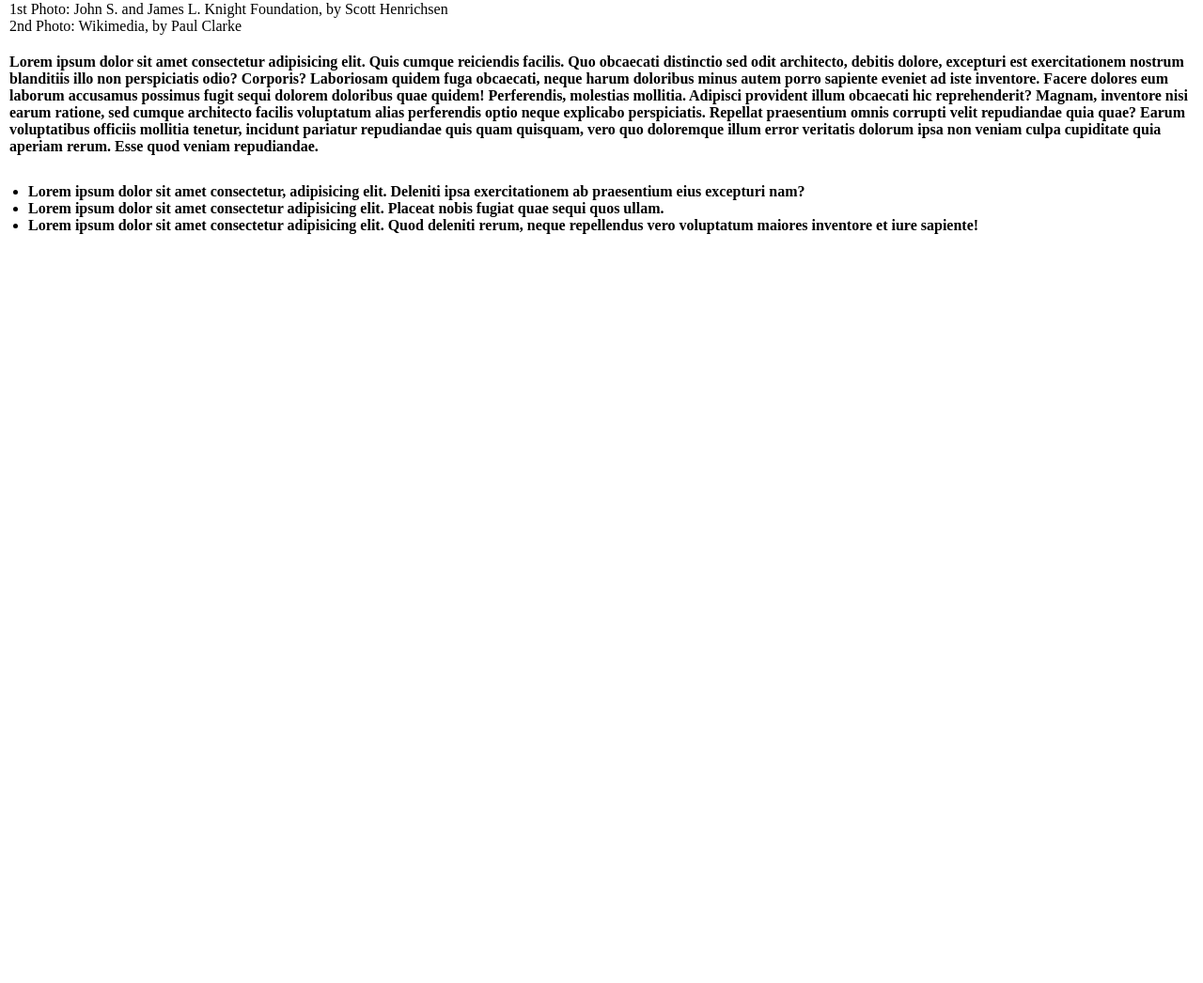
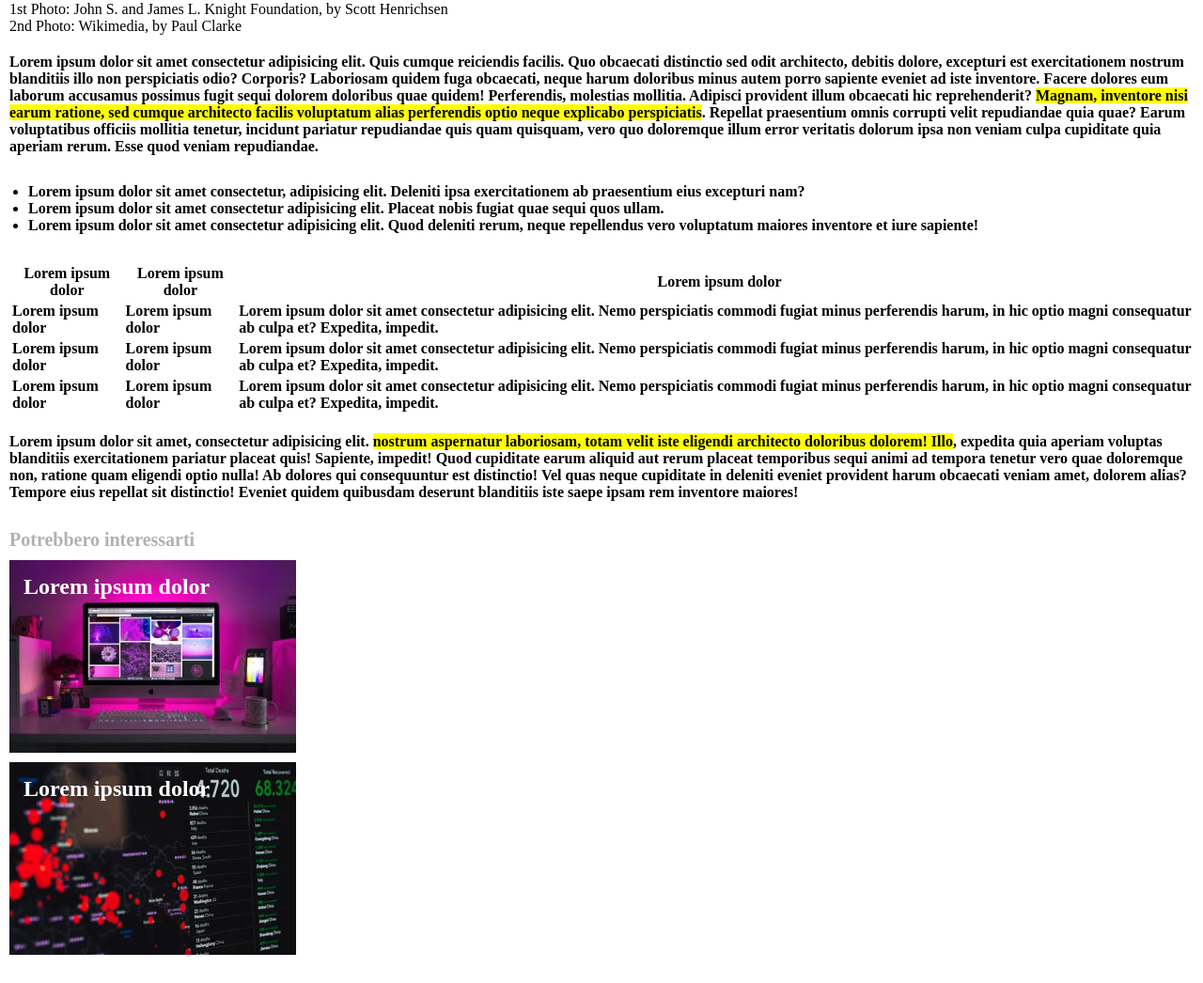
Before and after one commit to oninotna/html-css-booleaner, a plain HTML site: page index.html in a window 1280 px wide. Shown: the part 667-1713 px from the top of the page at 94% size. Before the commit the page ends 916 px from the top, so only its background shows below. Drawn offline with Linux system fonts and the light colour scheme.

Commit message:
coding completed

```diff
--- a/css/style.css
+++ b/css/style.css
@@ -41,6 +41,44 @@ main p {
 main ul {
     margin-top: 30px;
     margin-left: 10px;
+    margin-bottom: 30px;
     padding-left: 10px;
     font-weight: 800;
 }
+
+table {
+    font-weight: 800;
+}
+
+footer {
+    margin-top: 30px;
+    font-weight: 800;
+}
+
+.interests {
+    font-size: 20px;
+    margin-bottom: 10px;
+    color: rgb(177, 177, 177);
+}
+
+.advise-one {
+    font-weight: 800;
+    font-size: 24px;
+    color: white;
+    padding: 15px;
+    margin-bottom: 10px;
+    background-image: url(./../img/monitor.jpg);
+    height: 175px;
+    width: 275px;
+}
+
+.advise-two {
+    font-weight: 800;
+    font-size: 24px;
+    color: white;
+    padding: 15px;
+    margin-bottom: 30px;
+    background-image: url(./../img/graph.jpg);
+    height: 175px;
+    width: 275px;
+}
--- a/index.html
+++ b/index.html
@@ -30,15 +30,50 @@
         <section>
             <p>Lorem ipsum dolor sit amet consectetur adipisicing elit. Quis cumque reiciendis facilis. Quo obcaecati distinctio sed odit architecto, debitis dolore, excepturi est exercitationem nostrum blanditiis illo non perspiciatis odio? Corporis?
             Laboriosam quidem fuga obcaecati, neque harum doloribus minus autem porro sapiente eveniet ad iste inventore. Facere dolores eum laborum accusamus possimus fugit sequi dolorem doloribus quae quidem! Perferendis, molestias mollitia.
-            Adipisci provident illum obcaecati hic reprehenderit? Magnam, inventore nisi earum ratione, sed cumque architecto facilis voluptatum alias perferendis optio neque explicabo perspiciatis. Repellat praesentium omnis corrupti velit repudiandae quia quae?
+            Adipisci provident illum obcaecati hic reprehenderit? <mark>Magnam, inventore nisi earum ratione, sed cumque architecto facilis voluptatum alias perferendis optio neque explicabo perspiciatis</mark>. Repellat praesentium omnis corrupti velit repudiandae quia quae?
             Earum voluptatibus officiis mollitia tenetur, incidunt pariatur repudiandae quis quam quisquam, vero quo doloremque illum error veritatis dolorum ipsa non veniam culpa cupiditate quia aperiam rerum. Esse quod veniam repudiandae.</p>
+            <ul>
+                <li>Lorem ipsum dolor sit amet consectetur, adipisicing elit. Deleniti ipsa exercitationem ab praesentium eius excepturi nam?</li>
+                <li>Lorem ipsum dolor sit amet consectetur adipisicing elit. Placeat nobis fugiat quae sequi quos ullam.</li>
+                <li>Lorem ipsum dolor sit amet consectetur adipisicing elit. Quod deleniti rerum, neque repellendus vero voluptatum maiores inventore et iure sapiente!</li>
+            </ul>
         </section>
-
-        <ul>
-            <li>Lorem ipsum dolor sit amet consectetur, adipisicing elit. Deleniti ipsa exercitationem ab praesentium eius excepturi nam?</li>
-            <li>Lorem ipsum dolor sit amet consectetur adipisicing elit. Placeat nobis fugiat quae sequi quos ullam.</li>
-            <li>Lorem ipsum dolor sit amet consectetur adipisicing elit. Quod deleniti rerum, neque repellendus vero voluptatum maiores inventore et iure sapiente!</li>
-        </ul>
+        <section>
+            <table>
+                <thead>
+                    <tr>
+                        <th>Lorem ipsum dolor</th>
+                        <th>Lorem ipsum dolor</th>
+                        <th>Lorem ipsum dolor</th>
+                    </tr>
+                </thead>
+                <tbody>
+                    <tr>
+                        <td>Lorem ipsum dolor</td>
+                        <td>Lorem ipsum dolor</td>
+                        <td>Lorem ipsum dolor sit amet consectetur adipisicing elit. Nemo perspiciatis commodi fugiat minus perferendis harum, in hic optio magni consequatur ab culpa et? Expedita, impedit.</td>
+                    </tr>
+                    <tr>
+                        <td>Lorem ipsum dolor</td>
+                        <td>Lorem ipsum dolor</td>
+                        <td>Lorem ipsum dolor sit amet consectetur adipisicing elit. Nemo perspiciatis commodi fugiat minus perferendis harum, in hic optio magni consequatur ab culpa et? Expedita, impedit.</td>
+                    </tr>
+                    <tr>
+                        <td>Lorem ipsum dolor</td>
+                        <td>Lorem ipsum dolor</td>
+                        <td>Lorem ipsum dolor sit amet consectetur adipisicing elit. Nemo perspiciatis commodi fugiat minus perferendis harum, in hic optio magni consequatur ab culpa et? Expedita, impedit.</td>
+                    </tr>
+                </tbody>
+            </table>
+            <p>Lorem ipsum dolor sit amet, consectetur adipisicing elit. <mark>nostrum aspernatur laboriosam, totam velit iste eligendi architecto doloribus dolorem! Illo</mark>, expedita quia aperiam voluptas blanditiis exercitationem pariatur placeat quis!
+            Sapiente, impedit! Quod cupiditate earum aliquid aut rerum placeat temporibus sequi animi ad tempora tenetur vero quae doloremque non, ratione quam eligendi optio nulla! Ab dolores qui consequuntur est distinctio!
+            Vel quas neque cupiditate in deleniti eveniet provident harum obcaecati veniam amet, dolorem alias? Tempore eius repellat sit distinctio! Eveniet quidem quibusdam deserunt blanditiis iste saepe ipsam rem inventore maiores!</p>
+        </section>
+        <footer>
+            <div class="interests">Potrebbero interessarti</div>
+            <div class="advise-one">Lorem ipsum dolor</div>
+            <div class="advise-two">Lorem ipsum dolor</div>
+        </footer>
 
     </main>
 
```
